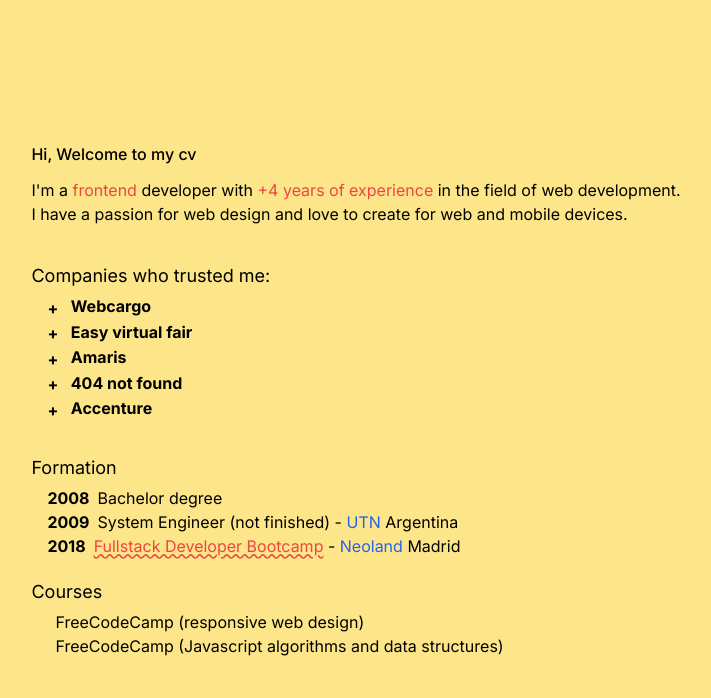
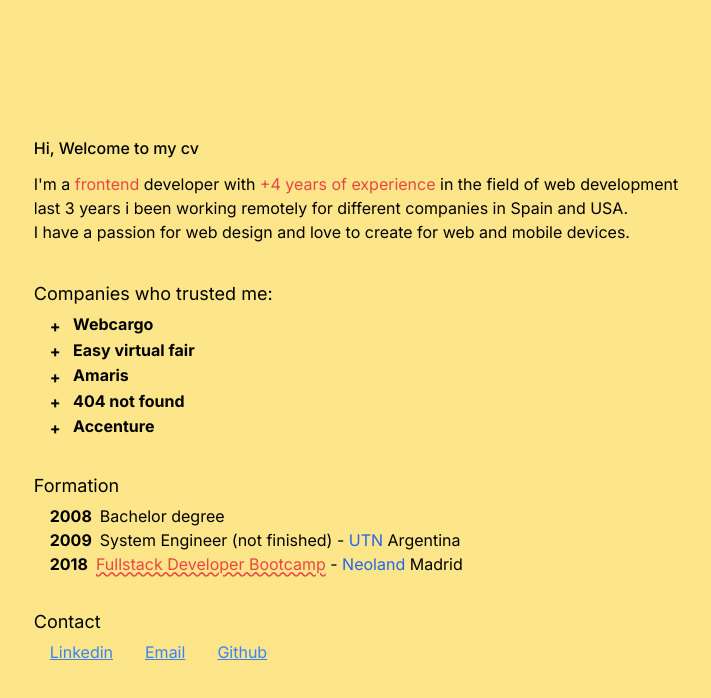
Before and after one commit to CristianSalerno/tree-cv, a Next.js app: page /profile in a window 1280 px wide. Shown: the top 698 px of the page, without its empty margins (284-995 px from the left). Built offline with nearby package versions, Linux system fonts and the light colour scheme.

Commit message:
ft: new footer with contact details added and description refactor

```diff
--- /dev/null
+++ b/src/app/components/footer/index.tsx
@@ -0,0 +1,14 @@
+import React from 'react'
+
+export default function Footer(): JSX.Element {
+  return (
+    <div>
+        <h3 className='text-lg mb-1 mt-5'>Contact</h3>
+        <ul className='flex'>
+            <li className='px-4'> <a className='underline cursor-pointer text-blue-500' target='_blank' href='https://www.linkedin.com/in/cristian-salerno-25027440/'>Linkedin</a></li>
+            <li className='px-4'> <a className='underline cursor-pointer text-blue-500'  target='_blank' href='mailto://csalernodev@icloud'>Email</a></li>
+            <li className='px-4'> <a className='underline cursor-pointer text-blue-500' target='_blank' href='https://github.com/CristianSalerno'> Github</a> </li>
+        </ul>
+    </div>
+  )
+}
--- a/src/app/components/formation/index.tsx
+++ b/src/app/components/formation/index.tsx
@@ -18,17 +18,6 @@
                 <div className='ml-2'> <a className='underline decoration-wavy cursor-pointer text-red-500' target='_blank' href='https://www.credential.net/ee0c9db6-2bc7-49d8-8f10-caa43a4f7b90'>Fullstack Developer Bootcamp</a> - <a className='text-blue-600' target='_blank' href='https://neoland.es/'>Neoland</a> Madrid</div>
             </div>
         </div>
-        <h3 className='text-lg mb-1 mt-5'>Courses</h3>
-        <div className='flex flex-col ml-4'>
-            <div className='flex flex-row'>
-                <div className='ml-2'>
-                    <span >FreeCodeCamp (responsive web design)</span>
-                    <br/>
-                    <span >FreeCodeCamp (Javascript algorithms and data structures)</span>
-                </div>
-
-            </div>
-        </div>
     </div>
   )
 }
--- a/src/app/components/tree/index.tsx
+++ b/src/app/components/tree/index.tsx
@@ -1,8 +1,6 @@
 'use client'
 import React, { useState } from 'react'
 import { jobs } from '../../utils/utils'
-
-
 
 
 type TJob = {
--- a/src/app/profile/page.tsx
+++ b/src/app/profile/page.tsx
@@ -1,5 +1,6 @@
 /* eslint-disable react/no-unescaped-entities */
 import React from 'react'
+import Footer from '../components/footer'
 import Formation from '../components/formation'
 import Tree from '../components/tree'
 
@@ -11,7 +12,9 @@
         Hi, Welcome to my cv
       </h1>
       <p className='text-left'>
-        I'm a <span className='text-red-500'>frontend</span> developer with  <span className='text-red-500'>+4 years of experience</span> in the field of web development.
+        I'm a <span className='text-red-500'>frontend</span> developer with  <span className='text-red-500'>+4 years of experience</span> in the field of web development
+        <br/>
+        last 3 years i been working remotely for different companies in Spain and USA.
         <br/>
         I have a passion for web design and love to create for web and mobile devices.
         <br/>
@@ -19,6 +22,7 @@
         </p>
         <Tree/>
         <Formation />
+        <Footer />
     </div>
   )
 }
```
